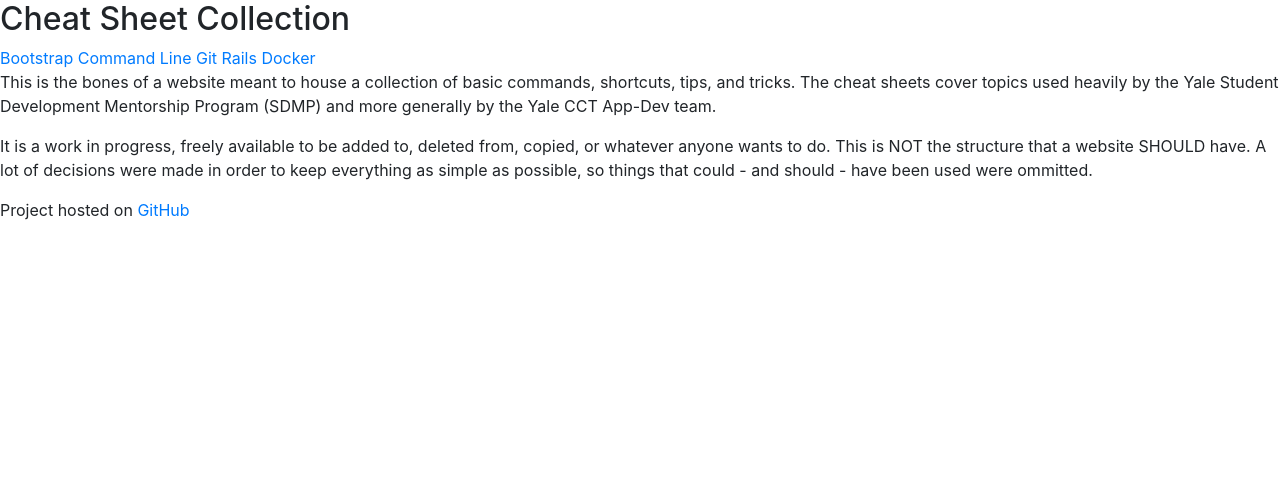
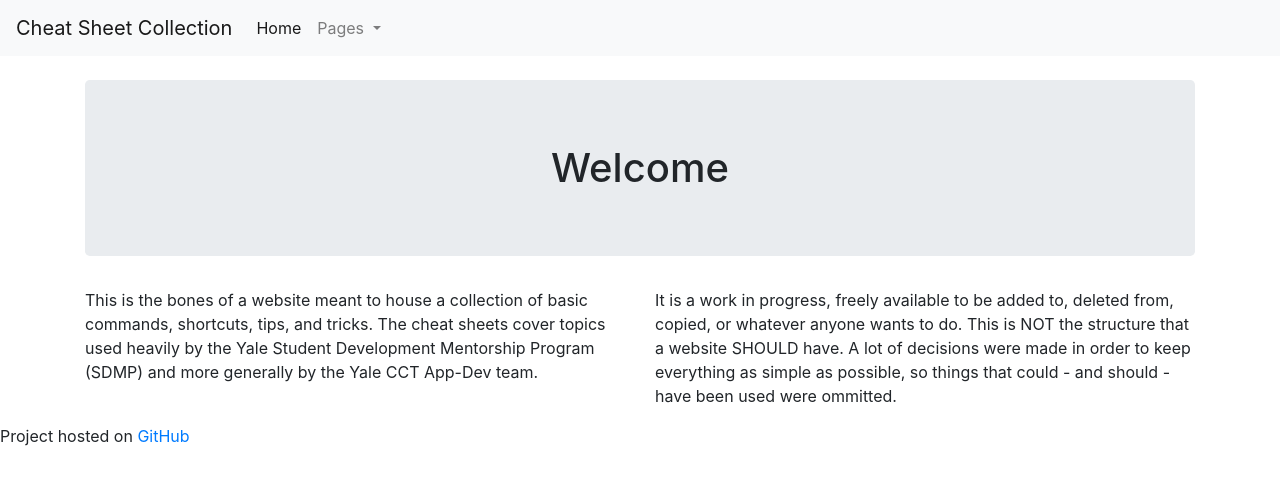
Before and after one commit to joshuamgoss/cheatsheet, a plain HTML site: page index.html in a window 1280 px wide. Drawn offline with nearby package versions, Linux system fonts and the light colour scheme.

Commit message:
presentation changes

```diff
--- a/index.html
+++ b/index.html
@@ -11,30 +11,51 @@
     <title>Main</title>
 </head>
 <body>
-    <div id = 'top'></div>
+    <nav class="navbar navbar-expand-lg navbar-light bg-light">
+        <a class="navbar-brand" href="#">Cheat Sheet Collection</a>
+        <button class="navbar-toggler" type="button" data-toggle="collapse" data-target="#navbarSupportedContent" aria-controls="navbarSupportedContent" aria-expanded="false" aria-label="Toggle navigation">
+          <span class="navbar-toggler-icon"></span>
+        </button>
 
-    <h2>Cheat Sheet Collection</h2>
+        <div class="collapse navbar-collapse" id="navbarSupportedContent">
+          <ul class="navbar-nav mr-auto">
+            <li class="nav-item active">
+              <a class="nav-link" href="index.html">Home <span class="sr-only">(current)</span></a>
+            </li>
+            <li class="nav-item dropdown">
+              <a class="nav-link dropdown-toggle" href="#" id="navbarDropdown" role="button" data-toggle="dropdown" aria-haspopup="true" aria-expanded="false">
+                Pages
+              </a>
+              <div class="dropdown-menu" aria-labelledby="navbarDropdown">
+                <a class = 'dropdown-item' href = "bootstrap.html">Bootstrap</a>
+                <a class = 'dropdown-item' href = "commandline.html">Command Line</a>
+                <a class = 'dropdown-item' href = "git.html">Git</a>
+                <a class = 'dropdown-item' href = "Rails.html">Rails</a>
+                <a class = 'dropdown-item' href = "docker.html">Docker</a>
+              </div>
+            </li>
+          </ul>
+        </div>
+      </nav>
 
-    <div>
-        <a href = "bootstrap.html">Bootstrap</a>
-        <a href = "commandline.html">Command Line</a>
-        <a href = "git.html">Git</a>
-        <a href = "Rails.html">Rails</a>
-        <a href = "docker.html">Docker</a>
-    </div>
-
-    <p>
+    <div class = 'container'>
+        <br/>
+        <h1 class = 'jumbotron text-center'>Welcome</h1>
+        <div class = 'row'>
+        <p class = 'col-sm-12 col-lg-6'>
             This is the bones of a website meant to house a collection of basic commands,
             shortcuts, tips, and tricks.  The cheat sheets cover topics used heavily by
             the Yale Student Development Mentorship Program (SDMP) and more generally by
             the Yale CCT App-Dev team.
         </p>
-    <p>
+        <p class = 'col-sm-12 col-lg-6'>
             It is a work in progress, freely available to be added to, deleted from, copied,
             or whatever anyone wants to do.  This is NOT the structure that a website SHOULD have.
             A lot of decisions were made in order to keep everything as simple as possible,
             so things that could - and should - have been used were ommitted.
         </p>
+    </div>
+    </div>
 
     <div>Project hosted on <a href="https://github.com/joshuamgoss/cheatsheet">GitHub</a></div>
 
```
Lines whose indentation alone changed are shown as unchanged.
